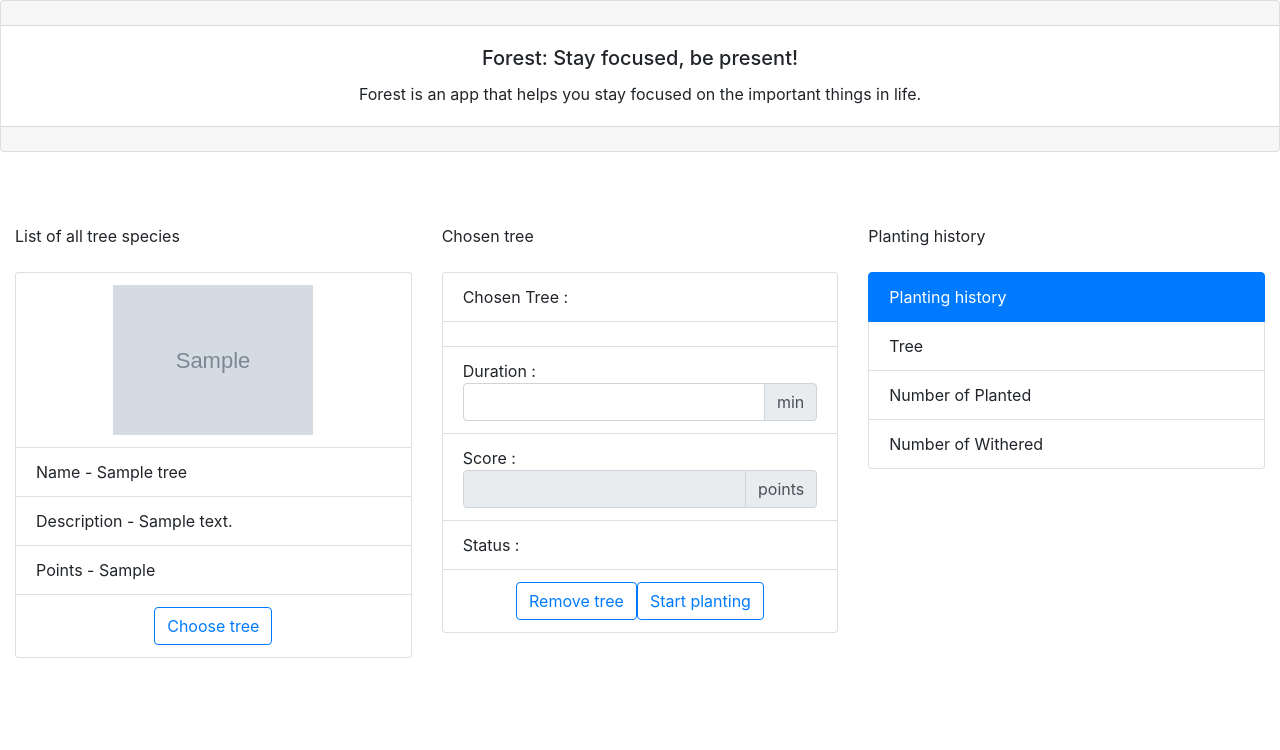
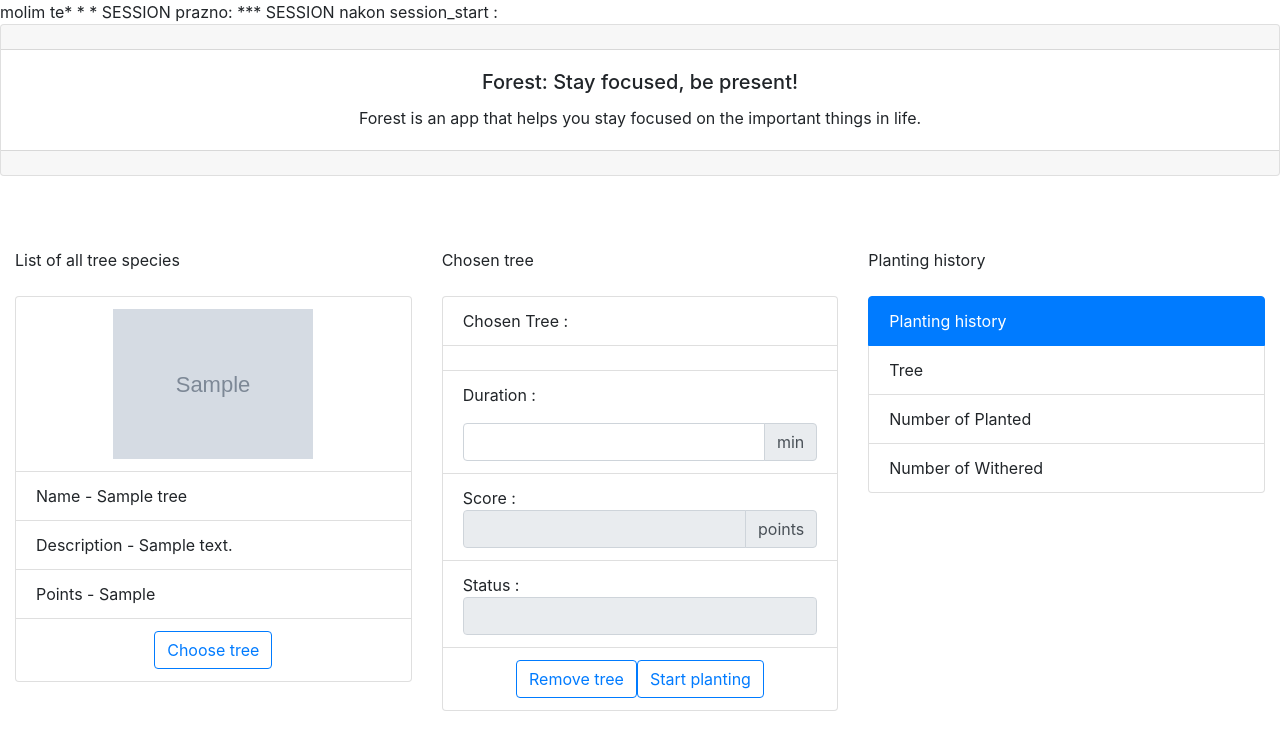
Before and after one commit to negrahodzic/php-oop-forest-focus-app, a PHP site: page / in a window 1280 px wide. Shown: the top 750 px of the page. Run offline with PHP 8.4, Linux system fonts and the light colour scheme; tables that the repository leaves empty or names only in its code hold one stand-in row (values such as "Sample post"); grey boxes marked "Sample" are stand-in pictures; some libraries are stand-ins or nearby versions.

Commit message:
Start timer, change status, hide/show buttons

```diff
--- a/chooseTree.php
+++ b/chooseTree.php
@@ -12,7 +12,8 @@ function chooseTree($id)
                     VALUES ('$id', '0', 'NOW()', 'Not started', '0');";
     if($mysqli->query($insertQuery)===true){
         echo "<script type='text/javascript'>alert('Succefully chose tree. Last inserted id: $mysqli->insert_id');</script>";
-        select_chosen_tree($mysqli->insert_id);
+        $_SESSION['chosen'] = select_chosen_tree($mysqli->insert_id);
+        echo "* * * SESSION choose tree : ".$_SESSION['chosen']->get_chosen_tree_id();
     } else {
         echo "<script type='text/javascript'>alert('Failed while choosing tree.');</script>";
     }
--- a/deleteTrees.php
+++ b/deleteTrees.php
@@ -13,6 +13,7 @@ function removeTree($id)
         echo "<script type='text/javascript'>alert('Succefully removed tree.');</script>";
         global $chosen_tree;
         $chosen_tree = null;
+        unset($_SESSION['chosen']);
     } else {
         echo "<script type='text/javascript'>alert('Failed while removing tree.');</script>";
     }
--- a/index.php
+++ b/index.php
@@ -6,9 +6,10 @@
     <meta name="viewport" content="width=device-width, initial-scale=1, shrink-to-fit=no">
     <title>Forest</title>
     <link rel="stylesheet" href="https://cdn.jsdelivr.net/npm/bootstrap@4.5.3/dist/css/bootstrap.min.css" integrity="sha384-TX8t27EcRE3e/ihU7zmQxVncDAy5uIKz4rEkgIXeMed4M0jlfIDPvg6uqKI2xXr2" crossorigin="anonymous">
-    <script src="https://code.jquery.com/jquery-3.5.1.slim.min.js" integrity="sha384-DfXdz2htPH0lsSSs5nCTpuj/zy4C+OGpamoFVy38MVBnE+IbbVYUew+OrCXaRkfj" crossorigin="anonymous"></script>
+    <!-- <script src="https://code.jquery.com/jquery-3.5.1.slim.min.js" integrity="sha384-DfXdz2htPH0lsSSs5nCTpuj/zy4C+OGpamoFVy38MVBnE+IbbVYUew+OrCXaRkfj" crossorigin="anonymous"></script> -->
+    <script src="https://code.jquery.com/jquery-3.2.1.min.js"></script>
     <script src="https://cdn.jsdelivr.net/npm/bootstrap@4.5.3/dist/js/bootstrap.bundle.min.js" integrity="sha384-ho+j7jyWK8fNQe+A12Hb8AhRq26LrZ/JpcUGGOn+Y7RsweNrtN/tE3MoK7ZeZDyx" crossorigin="anonymous"></script>
-    <!-- <script src="timer.js"></script> -->
+    <script type="text/javascript" src="js/timer.js"></script>
     <style>
         .allTrees {
             max-height: 70vh;
@@ -29,17 +30,23 @@
 <body>
 
     <?php
-    include "loadTrees.php";
+    //echo "SESSION : ".$_SESSION['chosen']->get_chosen_tree_id();
+
+    include "classes/tree.php";
+    include "classes/chosen_tree.php";
+    include "session.php";
+    include "selectTrees.php";
     include "chooseTree.php";
+    include "updateTrees.php";
     include "deleteTrees.php";
-    include "updateTrees.php";
+
+
     ?>
     <div class="card text-center">
         <div class="card-header"></div>
         <div class="card-body">
             <h5 class="card-title">Forest: Stay focused, be present!</h5>
             <p class="card-text">Forest is an app that helps you stay focused on the important things in life.</p>
-            <!-- <p id="demo"></p> -->
         </div>
         <div class="card-footer text-muted"></div>
     </div>
@@ -90,7 +97,7 @@
                             }
                             ?>
                         </li>
-                        <li class="list-group-item">Duration :
+                        <li class="list-group-item">Duration : <p id="timer"></p>
                             <div class="input-group">
                                 <input type="number" name="minutes" class="form-control" value="<?php if ($chosen_tree) echo "" . $chosen_tree->get_duration(); ?>">
                                 <div class="input-group-append">
@@ -107,16 +114,13 @@
                             </div>
                         </li>
                         <li class="list-group-item">Status :
-                            <?php
-                            if ($chosen_tree) {
-                                echo "" . $chosen_tree->get_status();
-                            }
-                            ?>
+                            <input readonly type="text" name="status" id="status" class="form-control" value="<?php if ($chosen_tree) echo "" . $chosen_tree->get_status(); ?>">
                         </li>
                         <li class="list-group-item d-flex justify-content-center">
-                            <input hidden type="number" name="chosenTreeId" value="<?php if ($chosen_tree) echo "" . $chosen_tree->get_chosen_tree_id(); ?>">
-                            <input type="submit" name="remove" value="Remove tree" class="btn btn-outline-primary">
-                            <input type="submit" name="start" value="Start planting" class="btn btn-outline-primary">
+                            <input hidden type="number" name="chosenTreeId" id="chosenTreeId" value="<?php if ($chosen_tree) echo "" . $chosen_tree->get_chosen_tree_id(); ?>">
+                            <input type="submit" name="remove" value="Remove tree" id="remove" class="btn btn-outline-primary">
+                            <input type="submit" name="start" value="Start planting" id="start"class="btn btn-outline-primary">
+                            <input type="submit" name="give_up" value="Give up" id="give_up" class="btn btn-outline-primary">
                         </li>
                     </ul>
                 </form>
@@ -132,10 +136,7 @@
             </div>
         </div>
     </div>
-
-    <script>
-
-    </script>
+    <script>$("#give_up").hide();</script>
 </body>
 
 </html>
--- /dev/null
+++ b/js/timer.js
@@ -0,0 +1,56 @@
+function startTimer(min) {$("#remove").hide();
+  $("#remove").hide();
+  var minutes = min;
+  var now = new Date();
+  var countDownDate = new Date(now);
+  countDownDate.setMinutes(now.getMinutes() + minutes);
+  // Update the count down every 1 second
+  var x = setInterval(function () {
+    $("#remove").hide();
+    $("#start").hide();
+    $("#give_up").show();
+    // Notify user that tree is growing
+    // document.getElementById('remove').style.visibility = 'hidden';
+    document.getElementById("status").value = "Tree is growing!";
+    // Get today's date and time
+    var now = new Date().getTime();
+
+    // Find the distance between now and the count down date
+    var distance = countDownDate - now;
+
+    // Time calculations for days, hours, minutes and seconds
+    var days = Math.floor(distance / (1000 * 60 * 60 * 24));
+    var hours = Math.floor((distance % (1000 * 60 * 60 * 24)) / (1000 * 60 * 60));
+    var minutes = Math.floor((distance % (1000 * 60 * 60)) / (1000 * 60));
+    var seconds = Math.floor((distance % (1000 * 60)) / 1000);
+
+    // Display the result in the element with id="timer"
+    document.getElementById("timer").innerHTML = hours + "h "
+      + minutes + "m " + seconds + "s ";
+
+    // If the count down is finished, write some text
+    if (distance < 0) {
+      clearInterval(x);
+      document.getElementById("timer").innerHTML = "Successfully planted your tree!";
+      document.getElementById("status").value = "Planted";
+      updateStatus("Planted");
+    }
+  }, 1000);
+}
+
+function updateStatus(status) {
+  $.ajax({
+    url: './updateTrees.php',
+    data: {
+      's': status,
+      'id': document.getElementById("chosenTreeId").value
+    },
+    type: 'post',
+    success: function (output) {
+      alert(output);
+    },
+    error: function (request, status, error) {
+      alert("Error: Could not delete -> "+ error+ " ---- status -> "+ status);
+    }
+  });
+}
--- a/loadTrees.php
+++ b/selectTrees.php
@@ -1,7 +1,5 @@
 <?php
 include "connection/connection.php";
-include "classes/tree.php";
-include "classes/chosen_tree.php";
 
 $trees = array();
 $chosen_tree = null;
@@ -41,6 +39,7 @@ function select_chosen_tree($chosen_tree_id)
         $chosen_tree->set_datetime($row->datetime);
         $chosen_tree->set_status($row->status);
         $chosen_tree->set_score($row->score);
+
         return $chosen_tree;
     }
 }
--- /dev/null
+++ b/session.php
@@ -0,0 +1,11 @@
+<?php
+
+session_start();
+
+if(!isset($_SESSION['chosen'])){
+    $_SESSION['chosen'] = new Chosen_Tree();
+    echo "molim te";
+    echo "* * * SESSION prazno: ".$_SESSION['chosen']->get_chosen_tree_id();
+}
+
+echo "*** SESSION nakon session_start : ".$_SESSION['chosen']->get_chosen_tree_id();
--- a/updateTrees.php
+++ b/updateTrees.php
@@ -1,13 +1,23 @@
 <?php
 include "connection/connection.php";
 
+// Clicked on button "Start planting"
 if (isset($_POST['start']) && $_POST['start'] = "Start planting" && $_POST['chosenTreeId']!= null) {
     $chosen_tree = select_chosen_tree($_POST['chosenTreeId']);
     if ($chosen_tree != null) {
         $score =  $_POST['minutes'] * select_tree($chosen_tree->get_tree_id())->get_points();
-        update_chosen_tree($_POST['chosenTreeId'], $_POST['minutes'], "NOW()","Not started", $score);
+        update_chosen_tree($_POST['chosenTreeId'], $_POST['minutes'], "NOW()",$_POST['status'], $score);
+        $min =  $_POST['minutes'];
+        echo '<script type="text/javascript">startTimer('.$min.');</script>';
+        // echo " * * * SESSION start planting: ".$_SESSION['chosen']->get_chosen_tree_id();
     }
 }
+
+// Timer is done. Successfully planted tree.
+if(isset($_POST['s']) && isset($_POST['id'])){
+    update_chosen_tree_status($_POST['id'], $_POST['s']);
+}
+
 
 function update_chosen_tree($chosen_tree_id, $duration = 0, $datetime = "NOW()", $status="Not started", $score = 0){
     global $mysqli;
@@ -16,8 +26,19 @@ function update_chosen_tree($chosen_tree_id, $duration = 0, $datetime = "NOW()",
                     WHERE chosen_tree_id = '$chosen_tree_id';";
     if($mysqli->query($updateQuery)===true){
         echo "<script type='text/javascript'>alert('Succefully updated tree.');</script>";
-        select_chosen_tree($_POST['chosenTreeId']);
+        $_SESSION['chosen'] = select_chosen_tree($chosen_tree_id);
     } else {
         echo "<script type='text/javascript'>alert('Failed while updating tree.');</script>";
     }
 }
+
+function update_chosen_tree_status($chosen_tree_id, $status){
+    global $mysqli;
+    $updateQuery = "UPDATE chosen_tree SET status='$status'
+                    WHERE chosen_tree_id = '$chosen_tree_id';";
+    if($mysqli->query($updateQuery)===true){
+        echo "<script type='text/javascript'>alert('Succefully updated tree.');</script>";
+    } else {
+        echo "<script type='text/javascript'>alert('Failed while updating tree.');</script>";
+    }
+}
```
